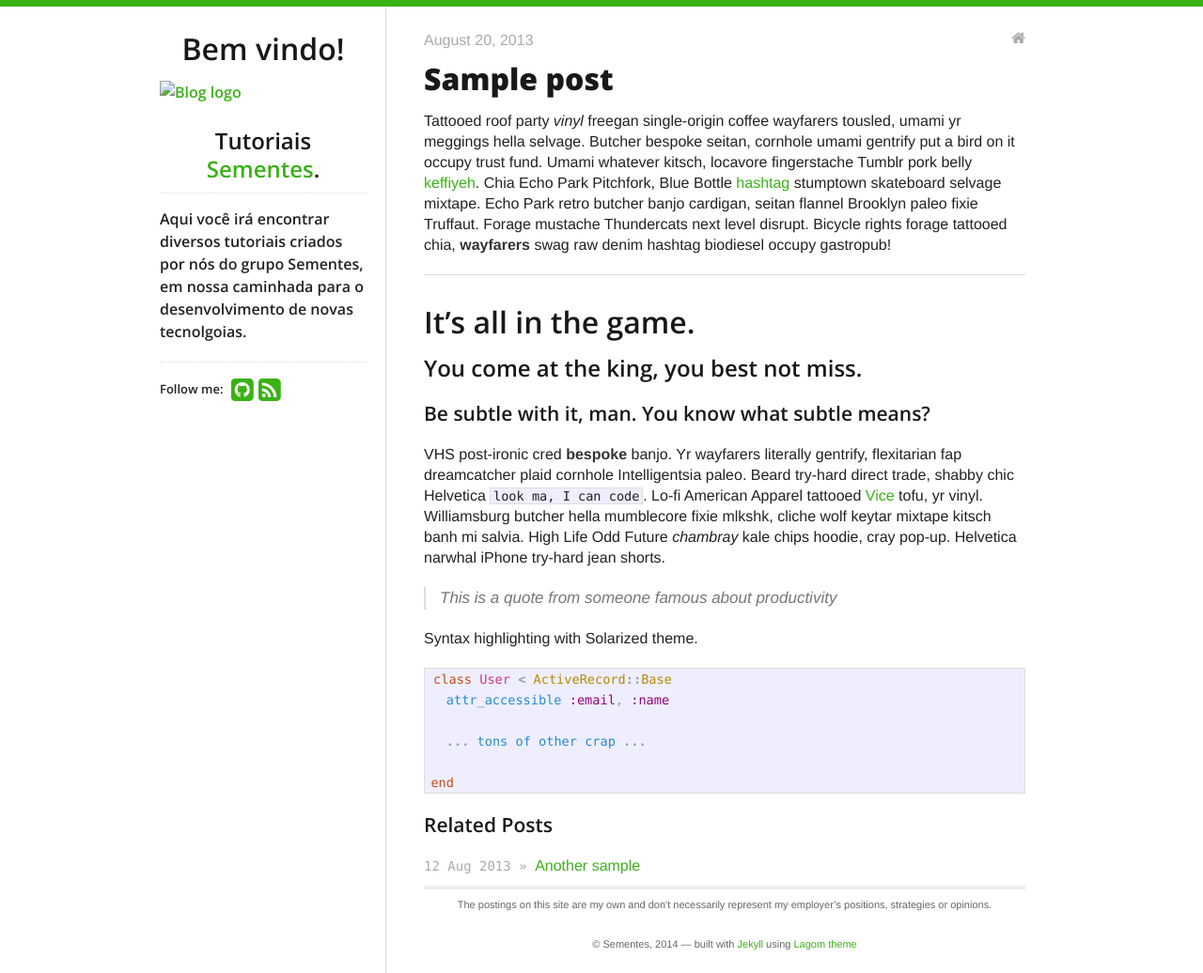
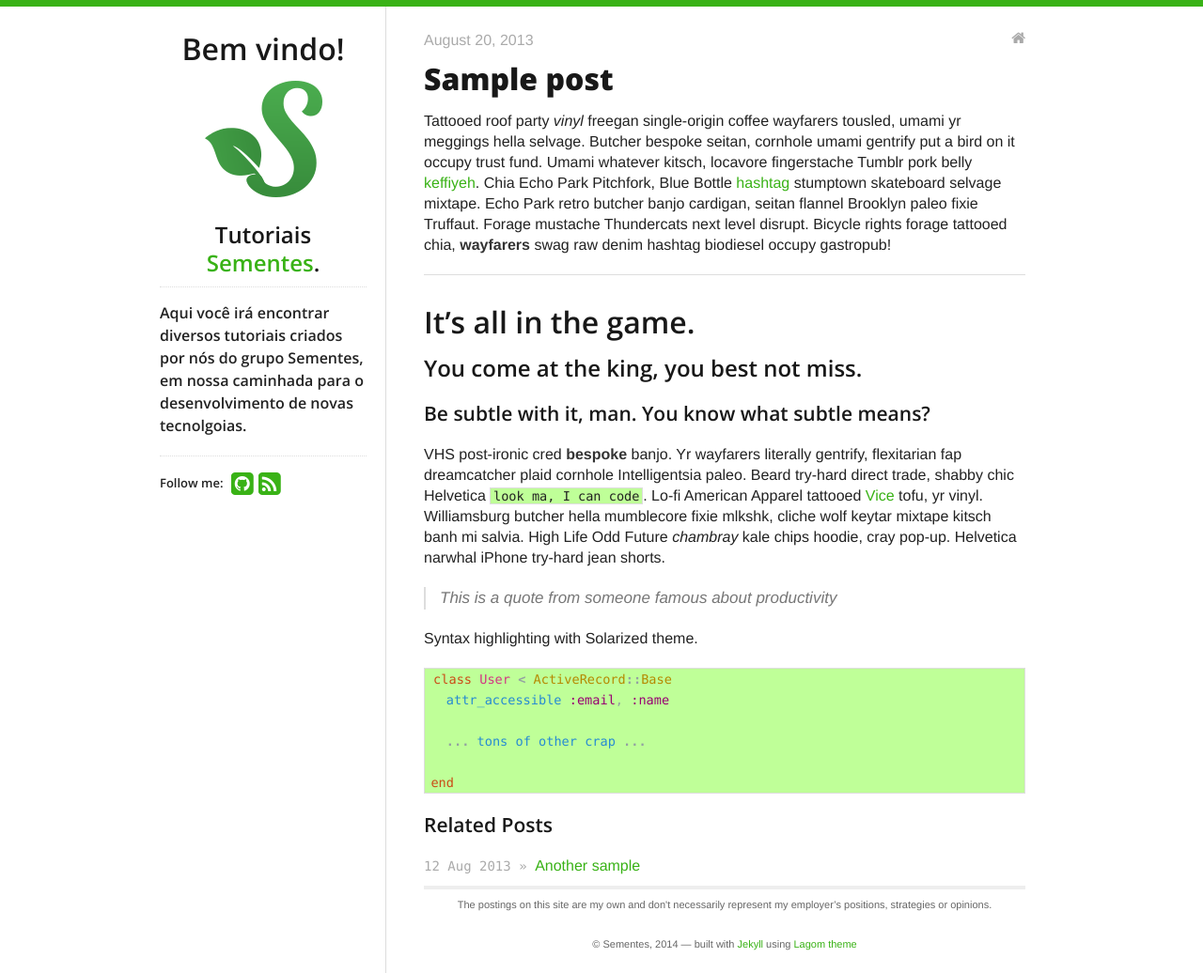
Before and after one commit to Sementes/tutoriais-semente, a Jekyll site: the page built from _posts/2013-08-20-sample-post.md, in a window 1280 px wide. Shown: the whole page at 94% size. Built offline with Jekyll 4.4.1, drawn with Linux system fonts in a browser that asks for light colours; nearby versions of some CDN libraries.

Commit message:
Mais uma pequena correção

```diff
--- a/_includes/css/screen.css
+++ b/_includes/css/screen.css
@@ -122,7 +122,7 @@ nav h1, nav h2 {
 
 #post pre {
   border: 1px solid #ddd;
-  background-color: #eef;
+  background-color: #BFFF98;
   padding: 0 .4em;
   margin-bottom: 20px !important;
 }
@@ -134,7 +134,7 @@ nav h1, nav h2 {
 
 #post code {
   border: 1px solid #ddd;
-  background-color: #eef;
+  background-color: #BFFF98;
   font-size: 85%;
   padding: 0 .2em;
 }
--- a/_includes/sidebar.html
+++ b/_includes/sidebar.html
@@ -4,7 +4,7 @@
     {% if site.data.theme.social.gravatar %}
     <img src="http://www.gravatar.com/avatar/{{ site.data.theme.social.gravatar }}?s=200" id="gravatar" alt="My photo"/>
     {% else %}
-    <img src="logo.png" id="logo" alt="Blog logo"/>
+    <img src="/logo.png" id="logo" alt="Blog logo"/>
     {% endif %}
   </a>
   <h2>Tutoriais <a href="/">{{ site.data.theme.name }}</a>.</h2>
```
